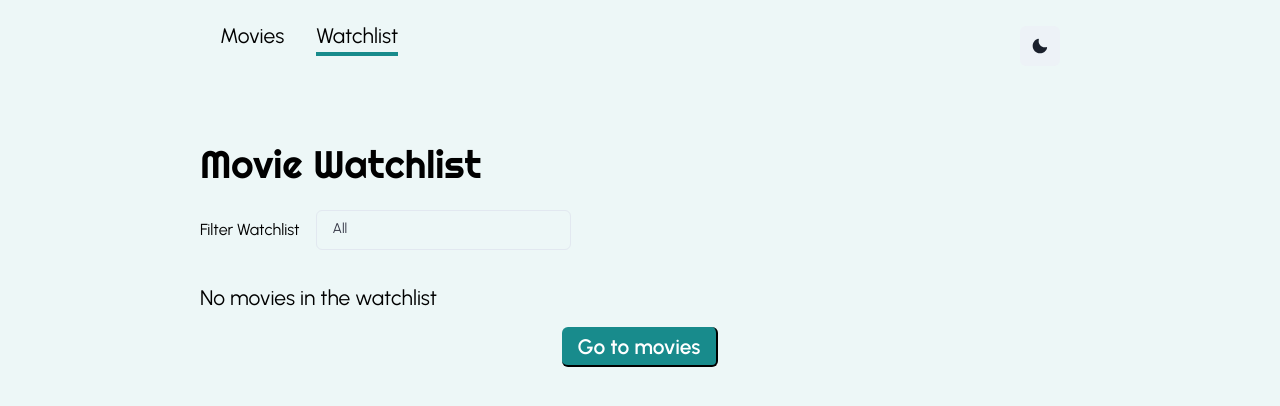
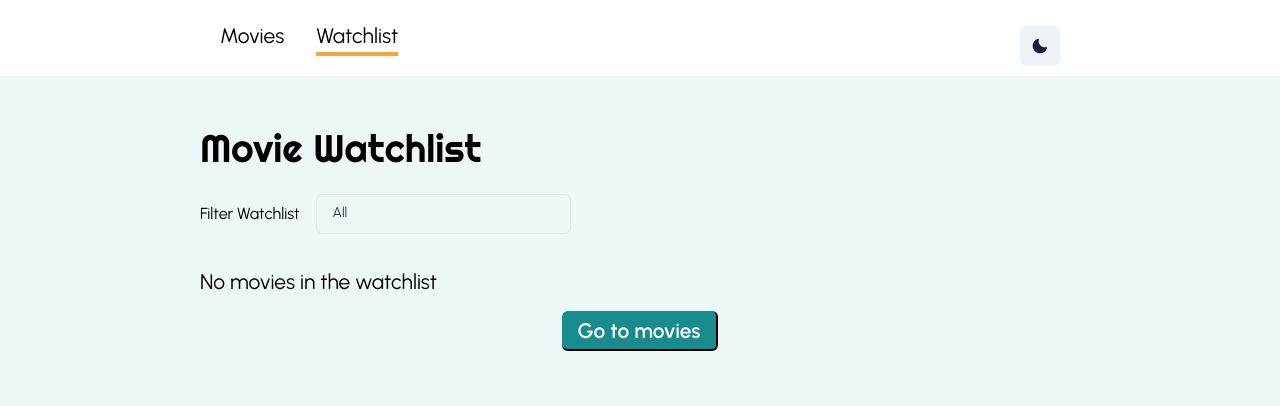
Before and after one commit to 0xlarmideh/movielist, a Next.js app: page /movie-watch-list in a window 1280 px wide. Shown: the top 406 px of the page. Built offline with nearby package versions, Linux system fonts and the light colour scheme.

Commit message:
STYLE/Navbar to fixed

```diff
--- a/components/MovieWatchList.js
+++ b/components/MovieWatchList.js
@@ -1,11 +1,8 @@
-// src/components/MovieWatchlist.js
 import React, { useEffect } from "react";
 import { VStack, Checkbox, Box, Image, Text, Button, Grid, Flex, Wrap } from "@chakra-ui/react";
 import { useSelector, useDispatch } from "react-redux";
-
 import StarRating from "./StarRating";
 import {
-  addMovieToWatchlist,
   rateMovie,
   removeMovieFromWatchlist,
   setWatchlist,
@@ -15,37 +12,47 @@ import Link from "next/link";
 import FilterWatchlist from "./filter";
 
 const MovieWatchlist = () => {
-    const IMAGE_URL = "https://image.tmdb.org/t/p/original";
+  // Image URL for movie posters
+  const IMAGE_URL = "https://image.tmdb.org/t/p/original";
+
+  // Variables and state values
   const {watchlist} = useSelector((state) => state.movies);
+  const [filter, setFilter] = React.useState("all");
+  const { isDark } = useSelector((state) => state.theme);
+  const [selectedFilterIndex, setSelectedFilterIndex] = React.useState(0);
+  const borderStyle = isDark ? "2px solid gainsboro" : "2px solid black";
   const dispatch = useDispatch();
 
+  // Load watchlist from local storage
   useEffect(() => {
     let savedWatchlist;
+
+    // Check if window is defined (for server side rendering)
     if (typeof window !== undefined) {
       savedWatchlist = JSON.parse(localStorage.getItem("watchlist") || "[]");
     }
     dispatch(setWatchlist(savedWatchlist));
   }, [dispatch]);
 
-  const [filter, setFilter] = React.useState("all");
-  const { isDark } = useSelector((state) => state.theme);
-  const [selectedFilterIndex, setSelectedFilterIndex] = React.useState(0);
-  const borderStyle = isDark ? "2px solid gainsboro" : "2px solid black";
-
-
+  // Function to handle rating change
   const handleRatingChange = (id, rating) => {
     dispatch(rateMovie({ id, rating }));
   };
 
+  // Function to handle watched status toggle
   const handleWatchedToggle = (id, watched) => {
     dispatch(toggleWatchedStatus({ id, watched }));
   };
 
+  // Function to handle remove movie from watchlist
   const handleRemoveMovie = (id) => {
     dispatch(removeMovieFromWatchlist(id));
   };
+
+  // Filter data array
   const filterData = ['all', 'watched']
 
+  // Filter watchlist based on filter
   const filteredWatchlist =
     filter === "watched"
       ? watchlist.filter((movie) => movie.watched)
@@ -100,6 +107,7 @@ const MovieWatchlist = () => {
           ))}
       </Grid>
 
+      {/* // If watchlist is empty */}
       {watchlist?.length <= 0 && (
         <>
           <Text fontSize={'21px'}>No movies in the watchlist</Text>
--- a/components/StarRating.js
+++ b/components/StarRating.js
@@ -3,6 +3,7 @@ import React from "react";
 import { Box } from "@chakra-ui/react";
 
 const StarRating = ({ rating, onChange }) => {
+  // Function to handle rating change
   const handleRatingChange = (newRating) => {
     onChange(newRating);
   };
--- a/components/filter.js
+++ b/components/filter.js
@@ -1,7 +1,7 @@
 import { Button, Menu, MenuButton, MenuItem, MenuList } from '@chakra-ui/react';
 import React from 'react'
 
-
+// Filter component
 const FilterWatchlist = ({
   data,
   setSelectedFilterIndex,
--- a/components/layout/Layout.js
+++ b/components/layout/Layout.js
@@ -11,8 +11,10 @@ const Layout = ({children}) => {
   const dispatch = useDispatch();
   const { isDark } = useSelector((state) => state.theme);
 
+  // Route slugs
   const routeSlugs = [{ name: "Movies", slug: "/" }, { name: "Watchlist", slug: "/movie-watch-list"}]
 
+  // Function to toggle theme mode
   const toggleColorMode = () => {
     dispatch(toggleThemeMode());
   }
@@ -23,8 +25,20 @@ const Layout = ({children}) => {
       bg={isDark ? "black" : "#EDF7F7"}
     >
       <nav>
-        <Box px="30px" py="10px" mb="50px" mx="auto" maxW="900px">
-          <Flex align="center" justify="space-between">
+        <Box
+          bg={!isDark ? "white" : "#188B8C"}
+          position="fixed"
+          w="100%"
+          mx="auto"
+        >
+          <Flex
+            mx="auto"
+            px="30px"
+            py="10px"
+            maxW="900px"
+            align="center"
+            justify="space-between"
+          >
             <Flex fontSize="21px" fontWeight={400} gap={8}>
               {routeSlugs.map((route, index) => (
                 <Link
@@ -34,8 +48,9 @@ const Layout = ({children}) => {
                     transform: "scale(1.2)",
                   }}
                   borderBottom={
+                    // If current route matches the slug, add border
                     router.pathname === route.slug
-                      ? "4px solid #188B8C"
+                      ? "4px solid #F5A541"
                       : "2px solid transparent"
                   }
                   key={index}
@@ -56,7 +71,7 @@ const Layout = ({children}) => {
           </Flex>
         </Box>
       </nav>
-      {children}
+      <Box pt="110px">{children}</Box>
     </Box>
   );
 };
```
Also changed, not shown: components/movieSearch.js (+20 -0 lines).
